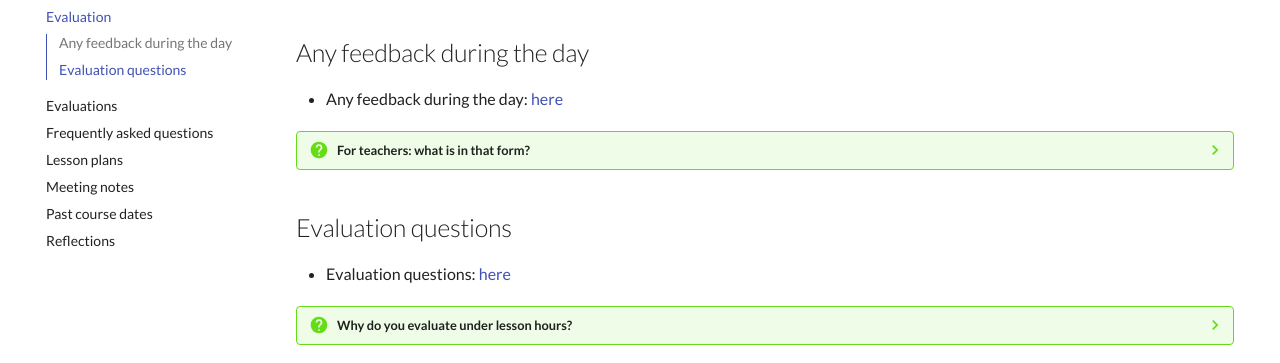
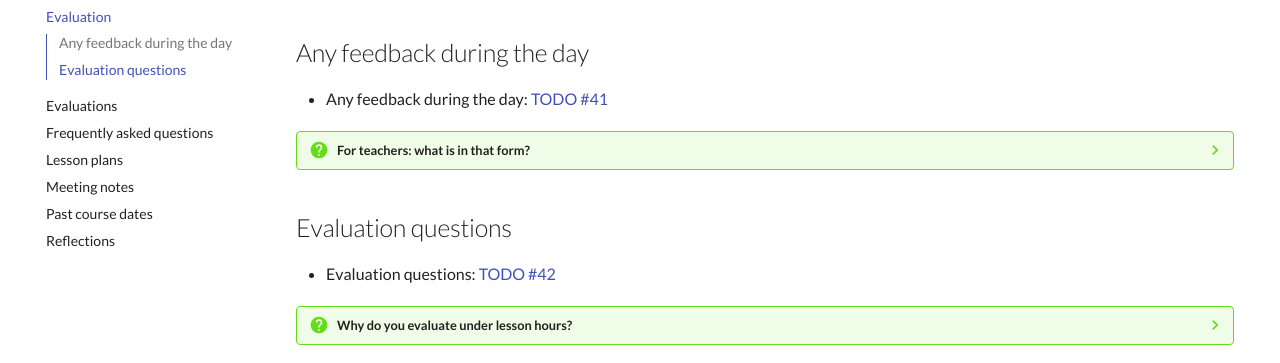
Before and after one commit to UPPMAX/naiss_file_transfer_course, an MkDocs documentation site: the page built from docs/evaluation.md, in a window 1280 px wide and 924 px high. Shown: the part 358-721 px from the top of the window. Built offline with MkDocs 1.6.1 and Material for MkDocs 9.7.7, drawn with Linux system fonts in a browser that asks for light colours; comment, search, counter and statistics services are not loaded.

Commit message:
Fix markdown

```diff
--- a/docs/evaluation.md
+++ b/docs/evaluation.md
@@ -13,7 +13,7 @@
 
 ## Any feedback during the day
 
-- Any feedback during the day: [here](https://docs.google.com/forms/d/e/1FAIpQLSe3bViQ0ReenZjIAA4wIZIP12zIV6OSYF_kLqVD6nwR7rjNFA/viewform?usp=header)
+- Any feedback during the day: [TODO #41](https://github.com/UPPMAX/naiss_file_transfer_course/issues/41)
 
 ???- question "For teachers: what is in that form?"
 
@@ -25,7 +25,7 @@
 
 ## Evaluation questions
 
-- Evaluation questions: [here](https://docs.google.com/forms/d/e/1FAIpQLSerepZRASbdMnFtNlXNWETDl1FcQaIp6snlK1ShOheoyCHEyQ/viewform?usp=header)
+- Evaluation questions: [TODO #42](https://github.com/UPPMAX/naiss_file_transfer_course/issues/42)
 
 ???- question "Why do you evaluate under lesson hours?"
 
```
Also changed, not shown: docs/evaluations/20250516/README.md (line endings or trailing spaces).
